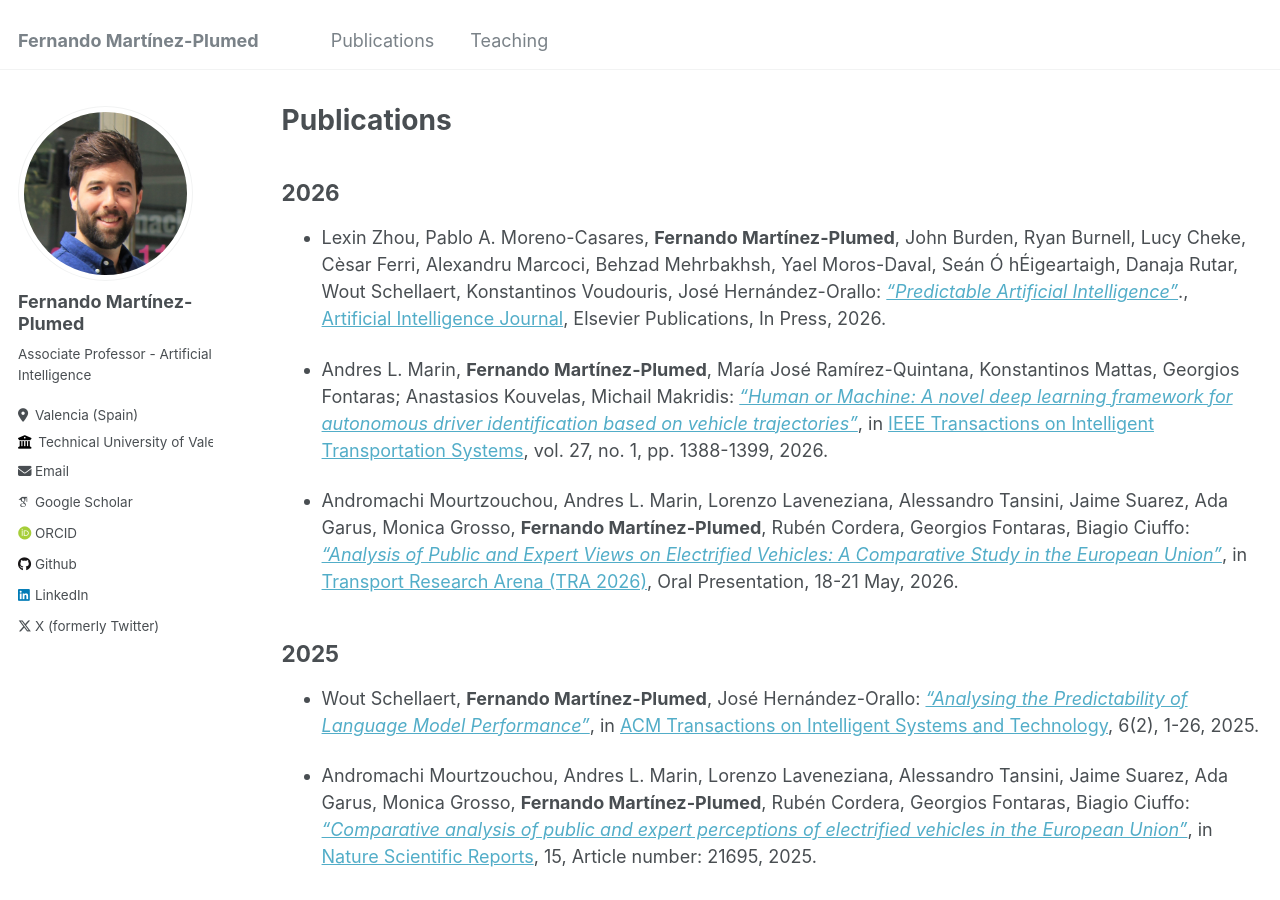
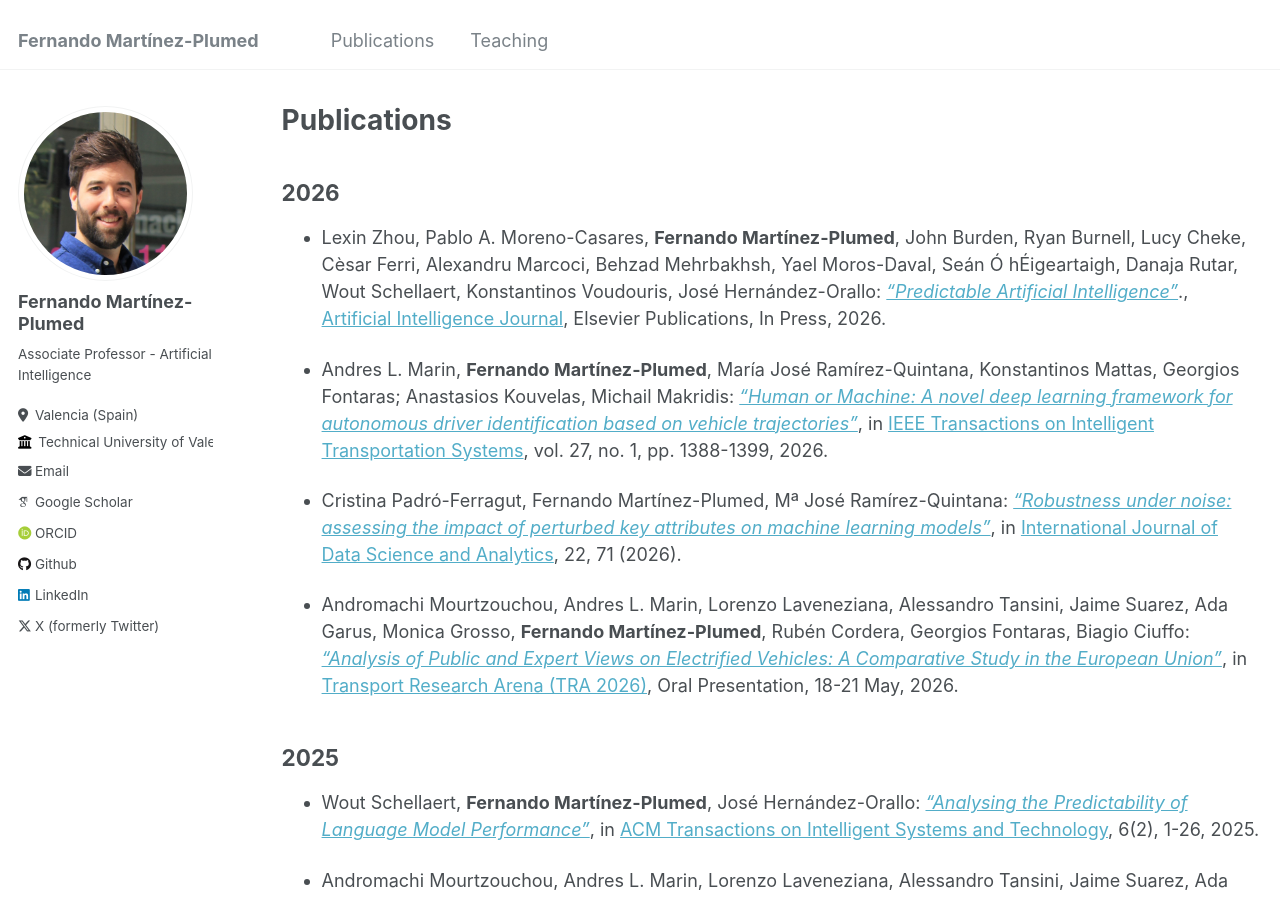
Before and after one commit to nandomp/nandomp.github.io, a Jekyll site: the page built from _pages/publications.md, in a window 1280 px wide and 900 px high. Built offline with Jekyll 4.4.1, drawn with Linux system fonts in a browser that asks for light colours; some web fonts are replaced.

Commit message:
Update publications.md

```diff
--- a/_pages/publications.md
+++ b/_pages/publications.md
@@ -11,7 +11,10 @@ author_profile: true
 
 * Andres L. Marin, **Fernando Martínez-Plumed**,  María José Ramírez-Quintana, Konstantinos Mattas, Georgios Fontaras; Anastasios Kouvelas, Michail Makridis: [*"Human or Machine: A novel deep learning framework for autonomous driver identification based on vehicle trajectories"*](https://ieeexplore.ieee.org/document/11247850), in [IEEE Transactions on Intelligent Transportation Systems](https://ieee-itss.org/pub/t-its/), vol. 27, no. 1, pp. 1388-1399, 2026.
 
+* Cristina Padró-Ferragut, Fernando Martínez-Plumed, Mª José Ramírez-Quintana: [*"Robustness under noise: assessing the impact of perturbed key attributes on machine learning models"*](https://doi.org/10.1007/s41060-025-01006-4), in [International Journal of Data Science and Analytics](https://link.springer.com/journal/41060), 22, 71 (2026).
+
 * Andromachi Mourtzouchou, Andres L. Marin, Lorenzo Laveneziana, Alessandro Tansini, Jaime Suarez, Ada Garus, Monica Grosso, **Fernando Martínez-Plumed**, Rubén Cordera, Georgios Fontaras, Biagio Ciuffo: [*"Analysis of Public and Expert Views on Electrified Vehicles: A Comparative Study in the European Union"*](), in [Transport Research Arena (TRA 2026)](https://traconference.eu/), Oral Presentation, 18-21 May, 2026.
+
 
 2025
 ----
```
